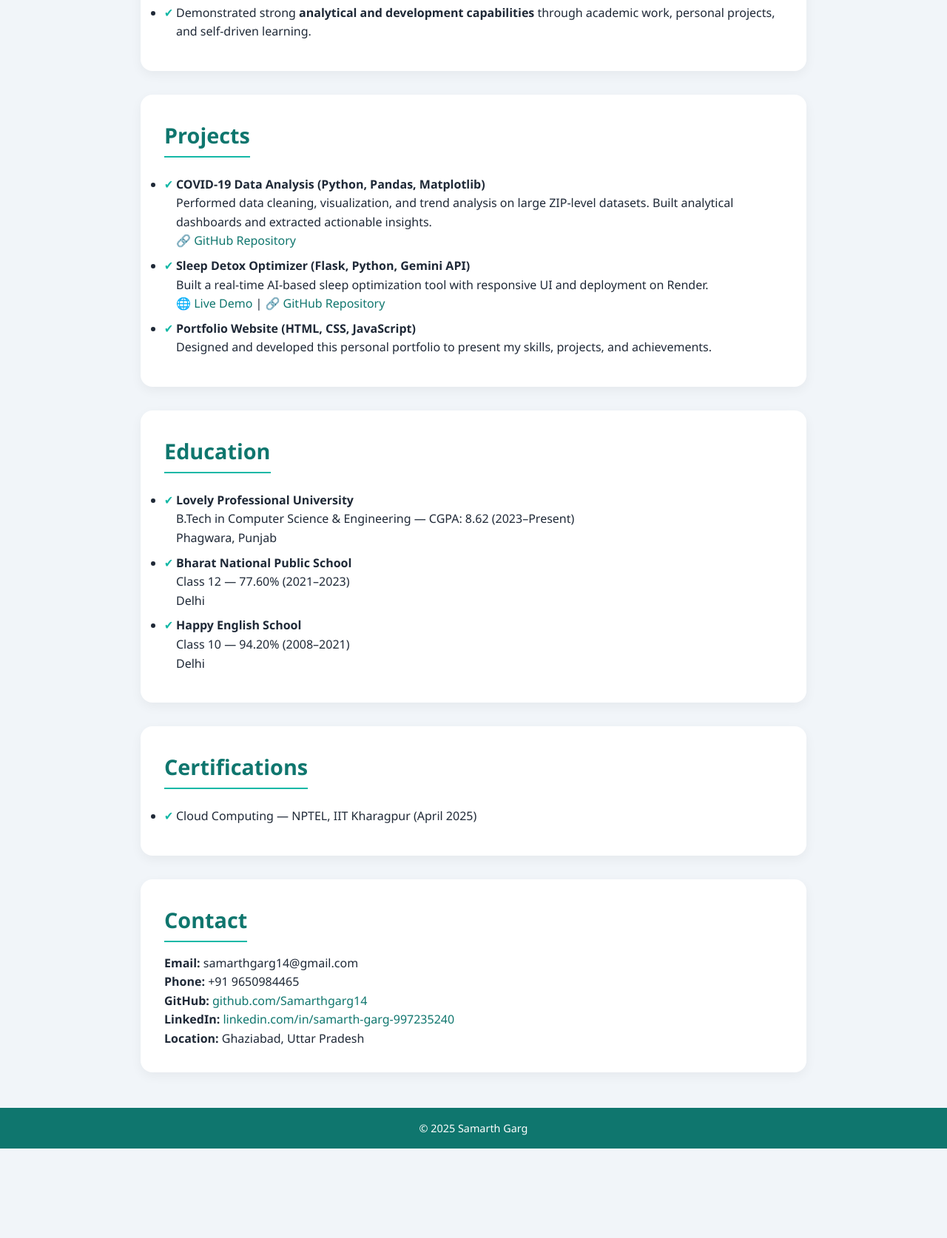
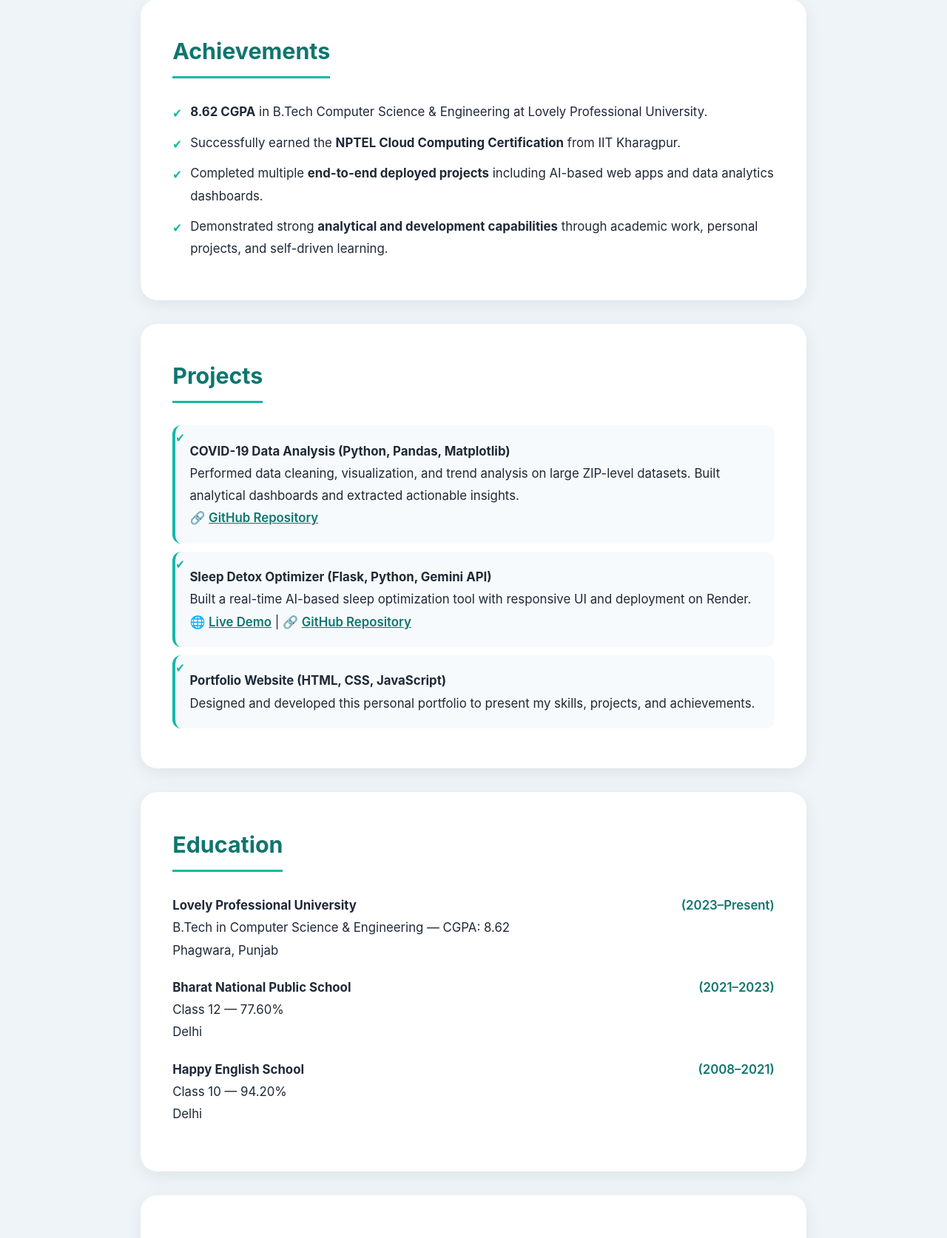
Before and after one commit to Samarthgarg14/Portfolio, a plain HTML site: page index.html in a window 1280 px wide. Shown: the part 1126-2800 px from the top of the page at 74% size. Before the commit the page ends 2679 px from the top, so only its background shows below. Drawn offline with Linux system fonts and the light colour scheme.

Commit message:
Updated the CV

```diff
--- a/index.html
+++ b/index.html
@@ -82,21 +82,34 @@
   <section id="education">
   <h2>Education</h2>
   <ul>
-      <li>
-        <strong>Lovely Professional University</strong><br>
-        B.Tech in Computer Science & Engineering — CGPA: 8.62 (2023–Present)<br>
+
+    <li class="edu-item">
+      <div class="edu-header">
+        <strong>Lovely Professional University</strong>
+        <span class="edu-duration">(2023–Present)</span>
+      </div>
+      B.Tech in Computer Science & Engineering — CGPA: 8.62 <br>
       Phagwara, Punjab
     </li>
-      <li>
-        <strong>Bharat National Public School</strong><br>
-        Class 12 — 77.60% (2021–2023)<br>
+
+    <li class="edu-item">
+      <div class="edu-header">
+        <strong>Bharat National Public School</strong>
+        <span class="edu-duration">(2021–2023)</span>
+      </div>
+      Class 12 — 77.60% <br>
       Delhi
     </li>
-      <li>
-        <strong>Happy English School</strong><br>
-        Class 10 — 94.20% (2008–2021)<br>
+
+    <li class="edu-item">
+      <div class="edu-header">
+        <strong>Happy English School</strong>
+        <span class="edu-duration">(2008–2021)</span>
+      </div>
+      Class 10 — 94.20% <br>
       Delhi
     </li>
+
   </ul>
 </section>
 
--- a/style.css
+++ b/style.css
@@ -1,4 +1,6 @@
-/* Global Styles */
+/* -----------------------------------------------------
+   Global Reset & Base Styles
+----------------------------------------------------- */
 * {
   margin: 0;
   padding: 0;
@@ -6,112 +8,220 @@
 }
 
 body {
-    font-family: 'Segoe UI', Tahoma, Geneva, Verdana, sans-serif;
-    background: #f1f5f9;
+  font-family: "Inter", "Segoe UI", Tahoma, sans-serif;
+  background: #eef4f7;
   color: #1f2937;
-    line-height: 1.6;
+  line-height: 1.8;
+  scroll-behavior: smooth;
 }
 
-  /* Header */
+/* -----------------------------------------------------
+   Header / Hero Section
+----------------------------------------------------- */
 header {
-    background: linear-gradient(90deg, #0f766e, #14b8a6);
-    color: #fff;
-    padding: 3rem 1rem;
+  background: linear-gradient(135deg, #0f766e, #14b8a6);
+  color: white;
+  padding: 4rem 1.5rem;
   text-align: center;
-    box-shadow: 0 4px 8px rgba(0, 0, 0, 0.1);
+  border-bottom-left-radius: 30px;
+  border-bottom-right-radius: 30px;
+  box-shadow: 0 6px 20px rgba(0, 0, 0, 0.15);
+  animation: fadeIn 1.2s ease-in-out;
 }
 
 header h1 {
-    font-size: 2.5rem;
-    margin-bottom: 0.5rem;
+  font-size: 3rem;
+  font-weight: 700;
+  letter-spacing: -1px;
 }
 
 header p {
-    font-size: 1.1rem;
-    font-weight: 300;
+  font-size: 1.2rem;
+  margin-top: 0.5rem;
+  opacity: 0.95;
 }
 
-  /* Section Styling */
+/* -----------------------------------------------------
+   Section Container
+----------------------------------------------------- */
 section {
-    padding: 2rem;
+  padding: 2.7rem;
   margin: 2rem auto;
   max-width: 900px;
-    background: #ffffff;
-    border-radius: 1rem;
-    box-shadow: 0 5px 15px rgba(0, 0, 0, 0.05);
+  background: white;
+  border-radius: 1.4rem;
+  box-shadow: 0 6px 25px rgba(0, 0, 0, 0.07);
+  transition: transform 0.25s ease, box-shadow 0.25s ease;
+  animation: fadeUp 0.9s ease;
+}
+
+section:hover {
+  transform: translateY(-4px);
+  box-shadow: 0 10px 32px rgba(0, 0, 0, 0.10);
 }
 
 section h2 {
-    font-size: 1.8rem;
-    margin-bottom: 1rem;
+  font-size: 1.9rem;
+  margin-bottom: 1.2rem;
+  font-weight: 700;
   color: #0f766e;
-    border-bottom: 2px solid #14b8a6;
+  padding-bottom: 0.4rem;
+  border-bottom: 3px solid #14b8a6;
   display: inline-block;
-    padding-bottom: 0.3rem;
+}
+
+/* -----------------------------------------------------
+   List Styling
+----------------------------------------------------- */
+section ul {
+  list-style: none;
 }
 
 section ul li {
-    margin: 0.5rem 0;
-    padding-left: 1rem;
+  margin: 0.7rem 0;
+  padding-left: 1.5rem;
   position: relative;
+  font-size: 1.05rem;
 }
 
 section ul li::before {
   content: "✔";
   color: #14b8a6;
+  font-weight: bold;
   position: absolute;
   left: 0;
+  top: 2px;
 }
 
-  /* Contact Links */
+/* -----------------------------------------------------
+   EDUCATION - Right aligned duration
+----------------------------------------------------- */
+
+.edu-item {
+  margin-bottom: 20px;
+  padding-left: 0 !important;
+}
+
+.edu-item::before {
+  display: none;
+}
+
+.edu-header {
+  display: flex;
+  justify-content: space-between;
+  align-items: center;
+}
+
+.edu-duration {
+  font-weight: 600;
+  color: #0f766e;
+}
+
+/* -----------------------------------------------------
+   Project Cards
+----------------------------------------------------- */
+#projects ul li {
+  background: #f7fafc;
+  padding: 1.2rem;
+  border-radius: 12px;
+  border-left: 4px solid #14b8a6;
+  transition: 0.3s;
+}
+
+#projects ul li:hover {
+  background: #eefcf7;
+  transform: translateX(6px);
+  box-shadow: 0 4px 14px rgba(0, 0, 0, 0.08);
+}
+
+/* -----------------------------------------------------
+   Links
+----------------------------------------------------- */
 a {
   color: #0f766e;
-    text-decoration: none;
+  font-weight: 600;
 }
 
 a:hover {
   text-decoration: underline;
 }
 
-  /* Footer */
-  footer {
-    background: #0f766e;
-    color: white;
-    text-align: center;
-    padding: 1rem;
-    margin-top: 3rem;
-    font-size: 0.9rem;
-  }
-
-  /* Responsive Design */
-  @media (max-width: 768px) {
-    header h1 {
-      font-size: 2rem;
-    }
-
-    section {
-      margin: 1rem;
-      padding: 1.5rem;
-    }
-  }
+/* -----------------------------------------------------
+   Scroll to Top Button
+----------------------------------------------------- */
 #topBtn {
   display: none;
   position: fixed;
   bottom: 30px;
   right: 30px;
   z-index: 99;
-    font-size: 18px;
-    background-color: #0f766e;
+  font-size: 20px;
+  background: #0f766e;
   color: white;
   border: none;
-    outline: none;
   cursor: pointer;
-    padding: 12px 16px;
+  padding: 14px;
   border-radius: 50%;
-    box-shadow: 0 4px 10px rgba(0, 0, 0, 0.2);
-    transition: background 0.3s ease;
+  box-shadow: 0 5px 15px rgba(0, 0, 0, 0.25);
+  transition: 0.3s;
 }
 
 #topBtn:hover {
-    background-color: #14b8a6;
+  background: #14b8a6;
+  transform: translateY(-3px);
 }
+
+/* -----------------------------------------------------
+   Footer
+----------------------------------------------------- */
+footer {
+  background: #0f766e;
+  color: white;
+  text-align: center;
+  padding: 1.2rem;
+  font-size: 0.95rem;
+  margin-top: 3rem;
+  border-top-left-radius: 20px;
+  border-top-right-radius: 20px;
+}
+
+/* -----------------------------------------------------
+   Animations
+----------------------------------------------------- */
+@keyframes fadeUp {
+  from { opacity: 0; transform: translateY(25px); }
+  to { opacity: 1; transform: translateY(0); }
+}
+
+@keyframes fadeIn {
+  from { opacity: 0; }
+  to { opacity: 1; }
+}
+
+/* -----------------------------------------------------
+   Responsive Design
+----------------------------------------------------- */
+@media (max-width: 768px) {
+
+  header h1 {
+    font-size: 2.3rem;
+  }
+
+  section {
+    margin: 1.2rem;
+    padding: 2rem;
+  }
+
+  .edu-header {
+    flex-direction: column;
+    align-items: flex-start;
+  }
+
+  .edu-duration {
+    margin-top: 4px;
+  }
+
+  #projects ul li {
+    padding: 1rem;
+  }
+}
```
Lines whose indentation alone changed are shown as unchanged.
